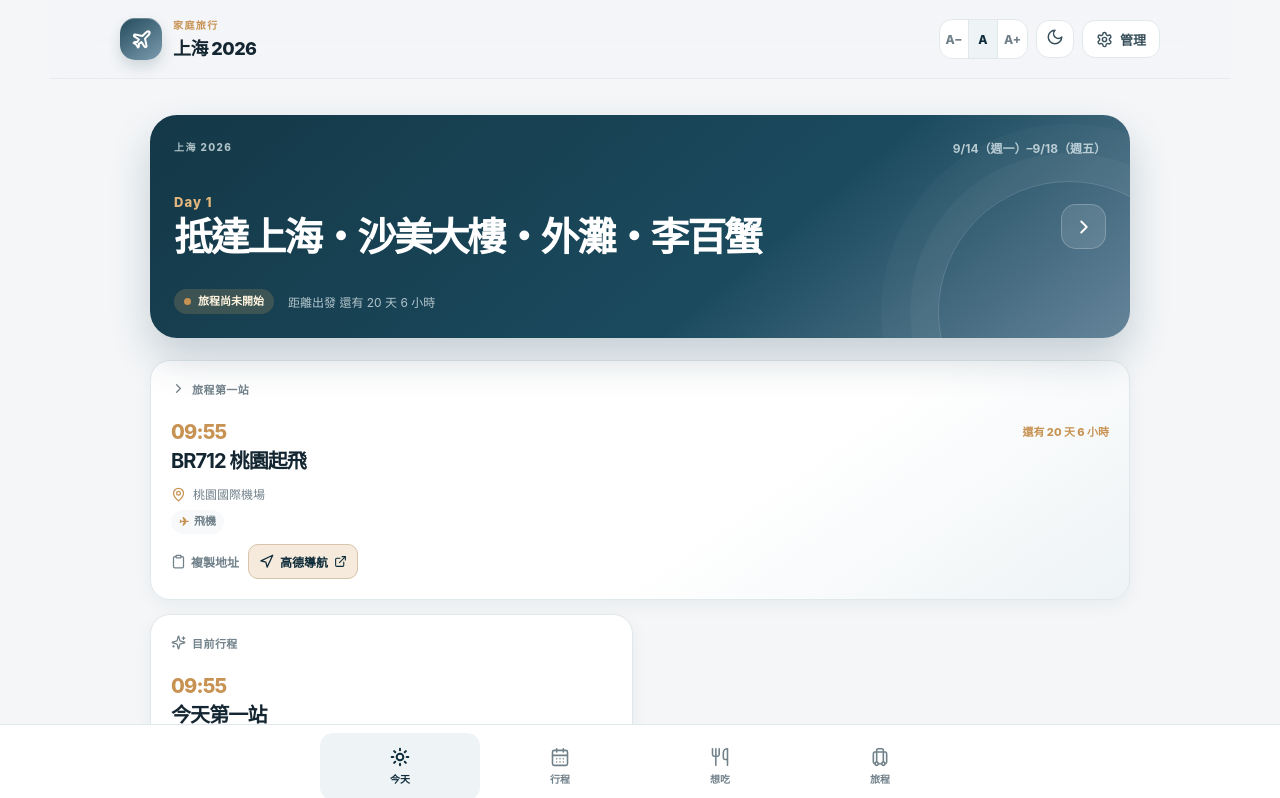
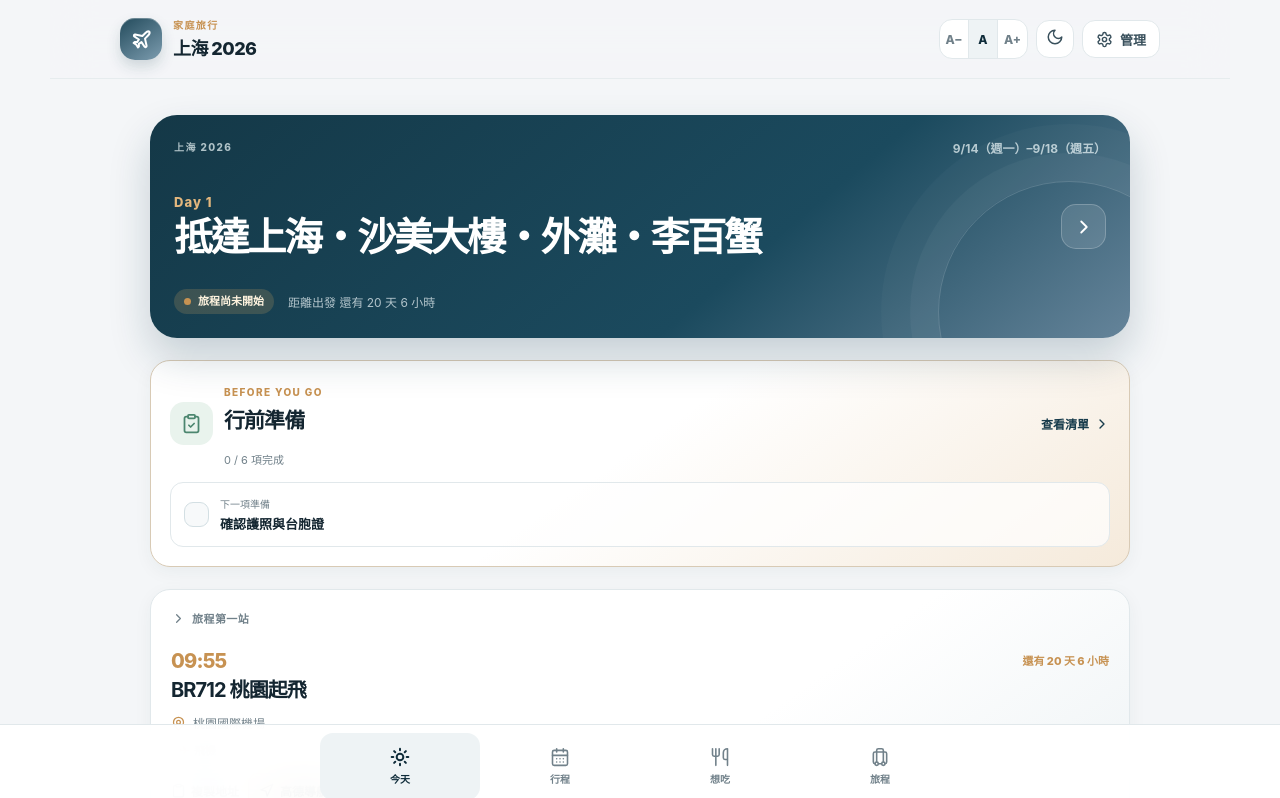
Before and after one commit to mike41907/shanghai-2026-family-trip, a React (Vite) app: page / in a window 1280 px wide. Shown: the top 798 px of the page. Built offline with nearby package versions, Linux system fonts and the light colour scheme.

Commit message:
feat: surface pre-trip checklist on home

```diff
--- a/src/App.tsx
+++ b/src/App.tsx
@@ -534,8 +534,11 @@ function App() {
         {activePage === "today" && (
           <TodayPage
             trip={visibleTrip}
+            tasks={visibleTrip.tasks}
             now={now}
             managerMode={managerMode}
+            onToggleTask={toggleTask}
+            onGoToTrip={() => setActivePage("trip")}
             onGoToSchedule={(dayNumber) => {
               setSelectedDay(dayNumber);
               setActivePage("schedule");
@@ -719,13 +722,19 @@ function AppHeader({
 
 function TodayPage({
   trip,
+  tasks,
   now,
   managerMode,
+  onToggleTask,
+  onGoToTrip,
   onGoToSchedule
 }: {
   trip: TripDocument;
+  tasks: TripTask[];
   now: Date;
   managerMode: boolean;
+  onToggleTask: (taskId: string) => void;
+  onGoToTrip: () => void;
   onGoToSchedule: (dayNumber: number) => void;
 }) {
   const reference = resolveReferenceDay(trip.days, now);
@@ -762,6 +771,8 @@ function TodayPage({
           {managerMode && <span className="manager-view-note">目前查看草稿</span>}
         </div>
       </section>
+
+      {isBeforeTrip && <PreTripPreparationCard tasks={tasks} managerMode={managerMode} onToggleTask={onToggleTask} onGoToTrip={onGoToTrip} />}
 
       <section className="live-grid">
         <div className="live-card current-card">
@@ -822,6 +833,31 @@ function TodayPage({
 
       <TransitCard segments={reference.day.transitSegments} compact />
     </div>
+  );
+}
+
+function PreTripPreparationCard({
+  tasks,
+  managerMode,
+  onToggleTask,
+  onGoToTrip
+}: {
+  tasks: TripTask[];
+  managerMode: boolean;
+  onToggleTask: (taskId: string) => void;
+  onGoToTrip: () => void;
+}) {
+  const completed = tasks.filter((task) => task.completed).length;
+  const nextTask = tasks.find((task) => !task.completed);
+  return (
+    <section className="pretrip-card">
+      <div className="pretrip-header"><div className="pretrip-title"><div className="info-card-icon task-icon"><ClipboardCheck size={21} /></div><div><span className="eyebrow">BEFORE YOU GO</span><h2>行前準備</h2><p>{completed} / {tasks.length} 項完成</p></div></div><button className="text-button" onClick={onGoToTrip}>查看清單 <ChevronRight size={16} /></button></div>
+      {nextTask ? (
+        <div className="pretrip-next"><button className="task-check" aria-label={managerMode ? `標記完成：${nextTask.title}` : nextTask.title} disabled={!managerMode} onClick={() => managerMode && onToggleTask(nextTask.id)} /><div><span>下一項準備</span><strong>{nextTask.title}</strong></div>{managerMode && <span className="pretrip-hint">點擊圓圈完成</span>}</div>
+      ) : (
+        <div className="pretrip-complete"><CircleCheck size={20} /><strong>行前準備已全部完成</strong><span>可以安心等待出發。</span></div>
+      )}
+    </section>
   );
 }
 
--- a/src/styles.css
+++ b/src/styles.css
@@ -2153,6 +2153,100 @@ code {
   }
 }
 
+/* Pre-trip preparation */
+.pretrip-card {
+  display: grid;
+  gap: 15px;
+  padding: 19px;
+  border: 1px solid color-mix(in srgb, var(--accent) 35%, var(--line));
+  border-radius: var(--radius-lg);
+  background: linear-gradient(145deg, var(--surface) 48%, var(--accent-soft));
+  box-shadow: var(--shadow-soft);
+}
+
+.pretrip-header,
+.pretrip-title,
+.pretrip-next,
+.pretrip-complete {
+  display: flex;
+  align-items: center;
+}
+
+.pretrip-header {
+  justify-content: space-between;
+  gap: 14px;
+}
+
+.pretrip-title {
+  min-width: 0;
+  gap: 11px;
+}
+
+.pretrip-title > div:last-child {
+  min-width: 0;
+}
+
+.pretrip-title h2 {
+  margin-top: 4px;
+  color: var(--ink);
+  font-size: 21px;
+  letter-spacing: -0.045em;
+}
+
+.pretrip-title p {
+  margin: 5px 0 0;
+  color: var(--muted);
+  font-size: 11px;
+}
+
+.pretrip-next {
+  gap: 11px;
+  padding: 13px;
+  border: 1px solid var(--line);
+  border-radius: 13px;
+  background: color-mix(in srgb, var(--surface) 72%, transparent);
+}
+
+.pretrip-next > div {
+  display: grid;
+  min-width: 0;
+  flex: 1;
+  gap: 3px;
+}
+
+.pretrip-next span,
+.pretrip-hint {
+  color: var(--muted);
+  font-size: 10px;
+}
+
+.pretrip-next strong {
+  overflow: hidden;
+  color: var(--ink);
+  font-size: 13px;
+  text-overflow: ellipsis;
+  white-space: nowrap;
+}
+
+.pretrip-hint {
+  flex: 0 0 auto;
+}
+
+.pretrip-complete {
+  gap: 8px;
+  padding: 14px;
+  border-radius: 13px;
+  color: var(--green);
+  background: var(--green-soft);
+  font-size: 12px;
+}
+
+.pretrip-complete span {
+  margin-left: auto;
+  color: var(--muted);
+  font-size: 10px;
+}
+
 /* Local travel tools */
 .tool-card,
 .private-tools-section .tool-card {
@@ -2461,6 +2555,29 @@ code {
 }
 
 @media (max-width: 540px) {
+  .pretrip-card {
+    border-radius: 19px;
+    padding: 16px;
+  }
+
+  .pretrip-header {
+    align-items: flex-start;
+  }
+
+  .pretrip-hint {
+    display: none;
+  }
+
+  .pretrip-complete {
+    align-items: flex-start;
+    flex-wrap: wrap;
+  }
+
+  .pretrip-complete span {
+    width: 100%;
+    margin-left: 28px;
+  }
+
   .tool-card {
     border-radius: 19px;
     padding: 16px;
```
